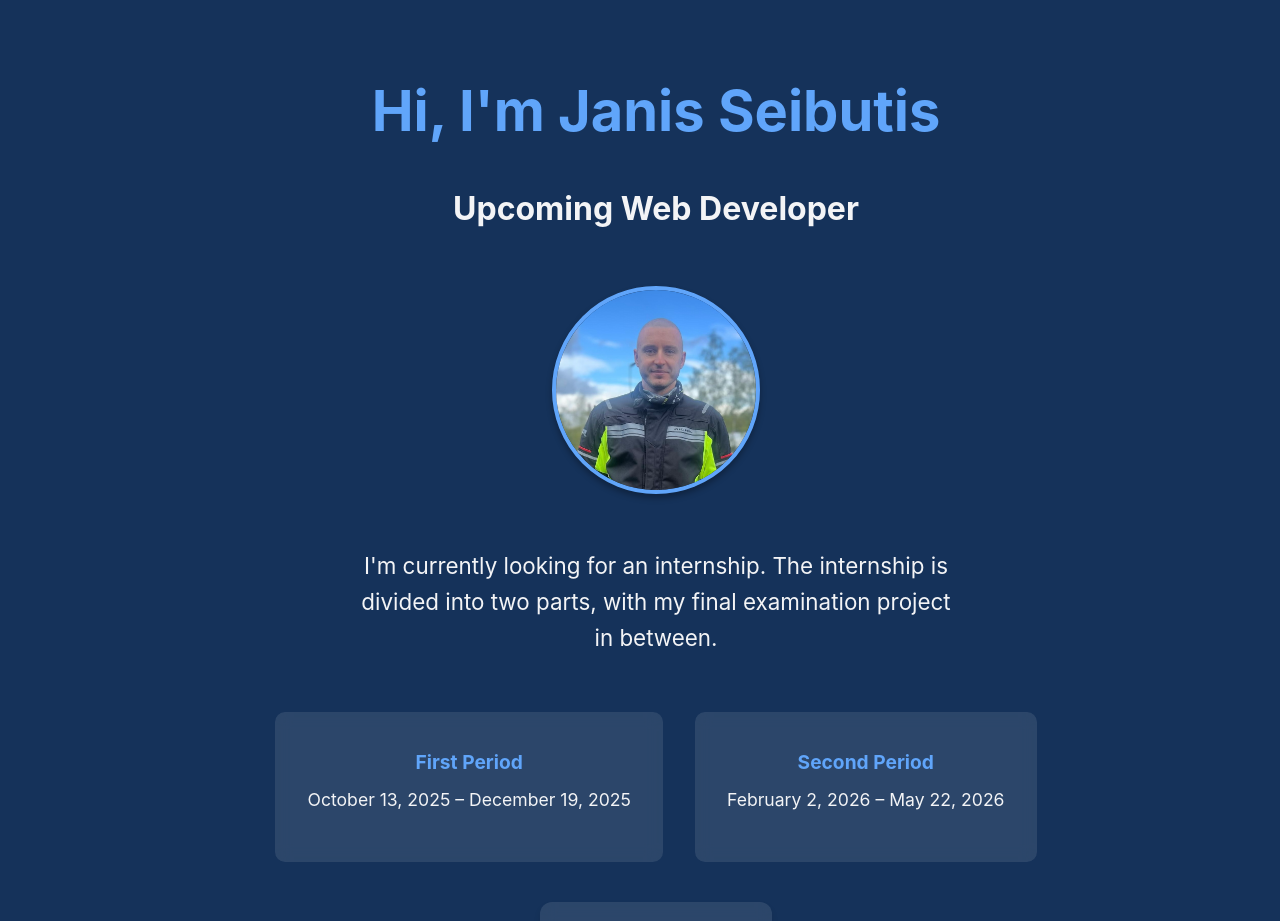
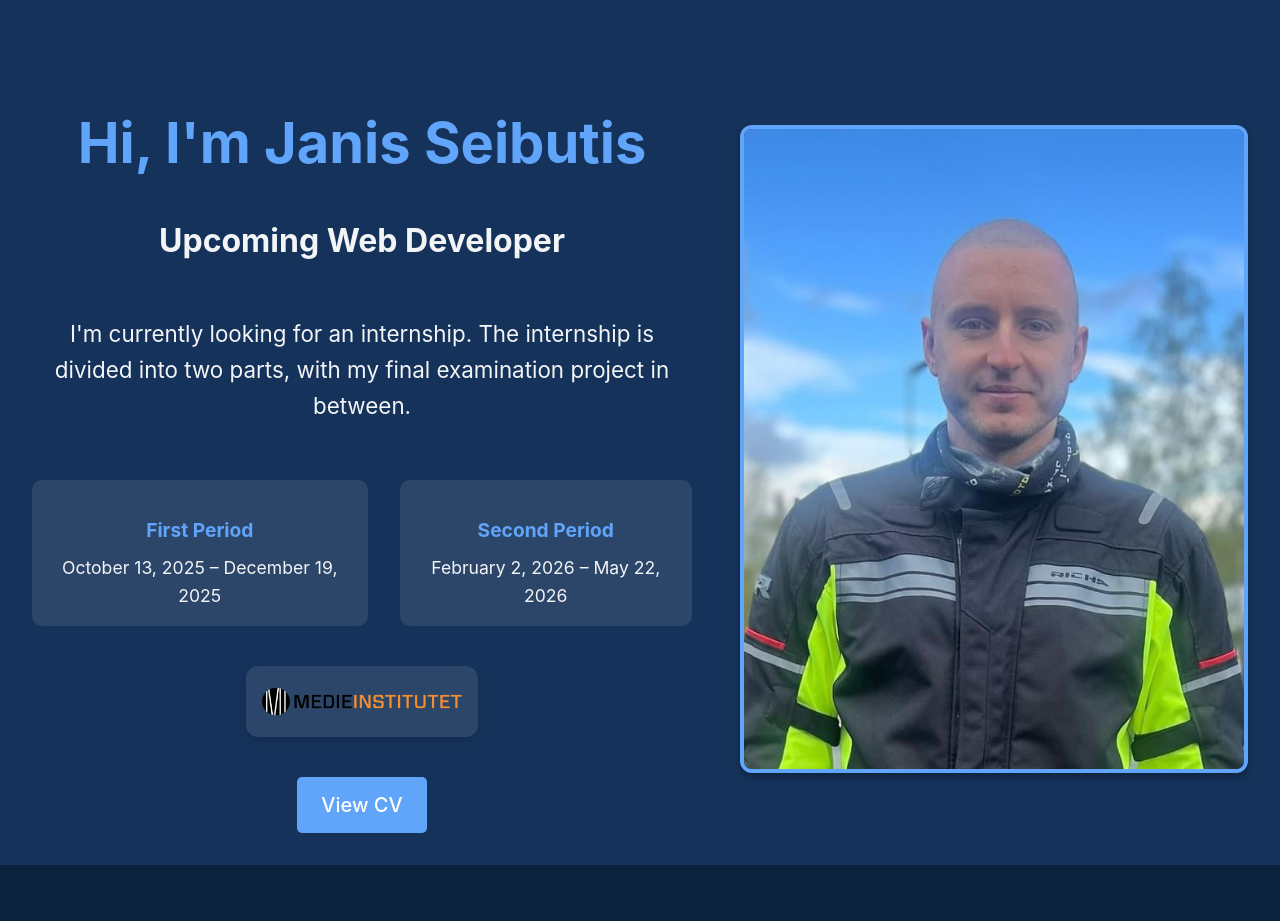
Before and after one commit to JanisSeibutis/portfolio, a React (Vite) app: page / in a window 1280 px wide. Shown: the top 921 px of the page. Built offline with nearby package versions, Linux system fonts and the light colour scheme.

Commit message:
chore: enhance hero section layout and add scroll functionality

```diff
--- a/src/components/Hero.tsx
+++ b/src/components/Hero.tsx
@@ -2,19 +2,22 @@ import React from 'react';
 import '../styles/Hero.css';
 
 const Hero: React.FC = () => {
+  const scrollToNext = () => {
+    const aboutSection = document.querySelector('.about');
+    if (aboutSection) {
+      aboutSection.scrollIntoView({ behavior: 'smooth' });
+    }
+  };
+
   return (
     <section className="hero">
       <div className="hero-content">
+        <div className="hero-left-content">
+          <div className="hero-header">
             <h1>Hi, I'm Janis Seibutis</h1>
             <h2>Upcoming Web Developer</h2>
-
-        <div className="profile-image-container">
-          <img
-            src="/portfolio/images/profile.jpeg"
-            alt="Profile"
-            className="profile-image"
-          />
           </div>
+          <div className="hero-text-content">
           <p>I'm currently looking for an internship. The internship is divided into two parts, with my final examination project in between.</p>
           <div className="internship-dates">
             <div className="date-column">
@@ -46,6 +49,18 @@ const Hero: React.FC = () => {
             View CV
           </a>
           </div>
+        </div>
+        <div className="profile-image-container">
+          <img
+            src="/portfolio/images/profile.jpeg"
+            alt="Profile"
+            className="profile-image"
+          />
+        </div>
+      </div>
+      <div className="scroll-indicator" onClick={scrollToNext}>
+        <div className="scroll-arrow"></div>
+      </div>
     </section>
   );
 };
--- a/src/components/Skills.tsx
+++ b/src/components/Skills.tsx
@@ -5,24 +5,28 @@ const Skills: React.FC = () => {
   const skills = [
     "React",
     "TypeScript",
+    "Next.js",
+    "Shadcn",
+    "Tailwind",
+    "Vibe coding",
+    "Cursor",
+    "Git",
+    "Github",
     "JavaScript",
     "HTML/CSS",
-    "SCSS",
-    "Git",
     "Agile/Scrum",
-    "Next.js",
-    "Shadcn",
   ];
   const learningSkills = [
+    "PostgreSQL",
+    "Supabase",
     "Node.js",
     "Mysql",
     "phpMyAdmin",
     "Express",
     "MongoDB",
     "Vue",
-    "PostgreSQL",
-    "Supabase",
     "Figma",
+    "SCSS",
   ];
 
   return (
--- a/src/styles/Hero.css
+++ b/src/styles/Hero.css
@@ -1,61 +1,84 @@
 .hero {
-  min-height: 100vh;
+  min-height: 85vh;
   display: flex;
-  align-items: center;
+  align-items: flex-start;
   justify-content: center;
-  text-align: center;
-  padding: 2rem 1rem 0 1rem;
+  padding: 4rem 0 2rem 0;
   background-color: #15325A;
   width: 100%;
   margin: 0;
+  position: relative;
 }
 
 .hero-content {
   display: flex;
+  flex-direction: row;
+  align-items: center;
+  justify-content: center;
+  gap: 3rem;
+  max-width: 1400px;
+  margin: 0 auto;
+  width: 100%;
+  padding: 0 2rem;
+  box-sizing: border-box;
+}
+
+.hero-left-content {
+  display: flex;
   flex-direction: column;
   align-items: center;
   justify-content: center;
-  max-width: 800px;
-  margin: 0 auto;
-  width: 100%;
-  padding: 0;
+  text-align: center;
+  flex: 1;
 }
 
-.hero-content h1 {
+.hero-header {
+  display: flex;
+  flex-direction: column;
+  align-items: center;
+  text-align: center;
+  margin-bottom: 2rem;
+}
+
+.hero-header h1 {
   font-size: clamp(2.5rem, 5vw, 3.5rem);
   margin-bottom: 1rem;
   color: var(--primary-color);
   line-height: 1.2;
 }
 
-.hero-content h2 {
+.hero-header h2 {
   font-size: clamp(1.5rem, 3vw, 2rem);
-  margin-bottom: 1.5rem;
+  margin-bottom: 0;
   color: var(--text-color);
   line-height: 1.3;
 }
 
-.hero-content p {
+.hero-text-content {
+  display: flex;
+  flex-direction: column;
+  align-items: center;
+  justify-content: center;
+  text-align: center;
+  width: 100%;
+}
+
+.hero-text-content p {
   font-size: clamp(1.1rem, 2.2vw, 1.4rem);
-  margin-bottom: 0;
+  margin-bottom: 2rem;
   color: var(--text-color);
-  max-width: 600px;
-  padding: 0 1rem;
   line-height: 1.6;
 }
 
-.hero-content p:last-of-type {
-  margin-bottom: 2rem;
-}
-
 .profile-image-container {
-  margin: 2rem 0;
-  width: clamp(150px, 30vw, 200px);
-  height: clamp(150px, 30vw, 200px);
-  border-radius: 50%;
+  flex-shrink: 0;
+  width: clamp(300px, 40vw, 500px);
+  height: clamp(400px, 50vw, 650px);
+  border-radius: 12px;
   overflow: hidden;
   border: 4px solid var(--primary-color);
   box-shadow: 0 4px 6px rgba(0, 0, 0, 0.3);
+  margin: 0;
 }
 
 .profile-image {
@@ -129,6 +152,7 @@
   gap: 2rem;
   margin: 1.5rem 0;
   justify-content: center;
+  width: 100%;
 }
 
 .date-column {
@@ -152,7 +176,110 @@
   font-size: 1.1rem;
 }
 
+/* Scroll Indicator */
+@keyframes bounce {
+  0%, 100% {
+    transform: translateY(0);
+  }
+  50% {
+    transform: translateY(5px);
+  }
+}
+
+@keyframes fadeIn {
+  from {
+    opacity: 0;
+    transform: translateY(10px);
+  }
+  to {
+    opacity: 1;
+    transform: translateY(0);
+  }
+}
+
+.scroll-indicator {
+  position: absolute;
+  bottom: 2rem;
+  left: 50%;
+  transform: translateX(-50%);
+  cursor: pointer;
+  z-index: 10;
+  animation: fadeIn 1s ease-out 2s both;
+  display: flex;
+  flex-direction: column;
+  align-items: center;
+  justify-content: center;
+  gap: 0.75rem;
+  width: auto;
+  text-align: center;
+}
+
+.scroll-indicator:hover {
+  opacity: 0.8;
+}
+
+.scroll-indicator:hover .scroll-arrow {
+  transform: translateY(3px);
+}
+
+.scroll-arrow {
+  width: 0;
+  height: 0;
+  border-left: 10px solid transparent;
+  border-right: 10px solid transparent;
+  border-top: 14px solid var(--primary-color);
+  animation: bounce 1.5s ease-in-out infinite;
+  transition: transform 0.3s ease;
+}
+
+.scroll-indicator::after {
+  content: 'More about me';
+  color: var(--primary-color);
+  font-size: 1.125rem;
+  font-weight: 500;
+  letter-spacing: 1px;
+  white-space: nowrap;
+  text-align: center;
+  display: block;
+  margin: 0;
+}
+
 /* Responsive adjustments */
+@media (max-width: 1140px) {
+  .scroll-indicator {
+    display: none;
+  }
+
+  .hero-content {
+    flex-direction: column;
+    text-align: center;
+    gap: 2rem;
+  }
+
+  .hero-left-content {
+    display: contents;
+  }
+
+  .hero-header {
+    order: 1;
+    margin-bottom: 0;
+  }
+
+  .profile-image-container {
+    order: 2;
+  }
+
+  .hero-text-content {
+    order: 3;
+    align-items: center;
+    text-align: center;
+  }
+
+  .internship-dates {
+    justify-content: center;
+  }
+}
+
 @media (max-width: 768px) {
   .hero {
     padding: 4rem 0.5rem;
@@ -163,7 +290,8 @@
   }
 
   .profile-image-container {
-    margin: 1.5rem 0;
+    width: clamp(250px, 60vw, 400px);
+    height: clamp(350px, 80vw, 550px);
   }
 
   .internship-dates {
@@ -185,23 +313,20 @@
     padding: 0 0.5rem;
   }
 
-  .hero-content h1 {
+  .hero-header h1 {
     font-size: 2rem;
-    padding: 0 0.5rem;
   }
 
-  .hero-content h2 {
+  .hero-header h2 {
     font-size: 1.25rem;
-    padding: 0 0.5rem;
   }
 
-  .hero-content p {
+  .hero-text-content p {
     font-size: 1rem;
-    padding: 0 0.5rem;
   }
 
   .profile-image-container {
-    width: 120px;
-    height: 120px;
+    width: 250px;
+    height: 350px;
   }
 }
```
Lines whose indentation alone changed are shown as unchanged.
